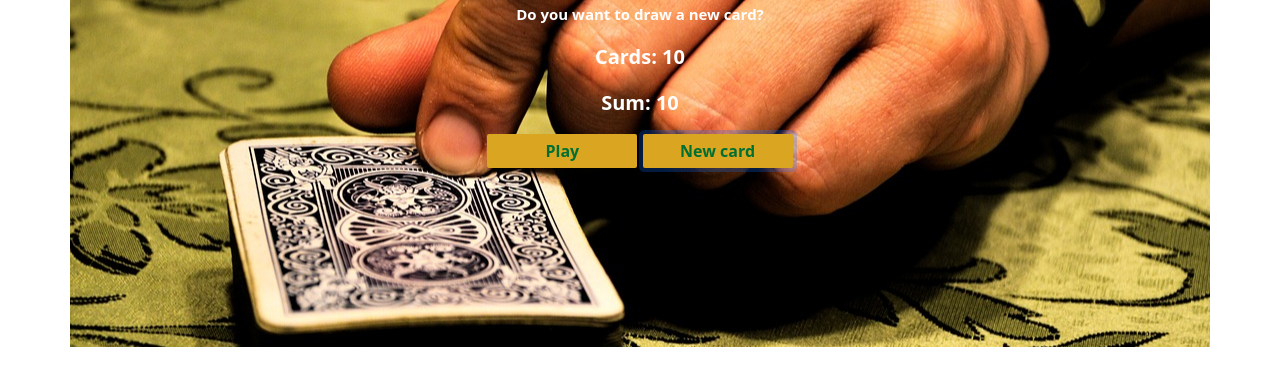
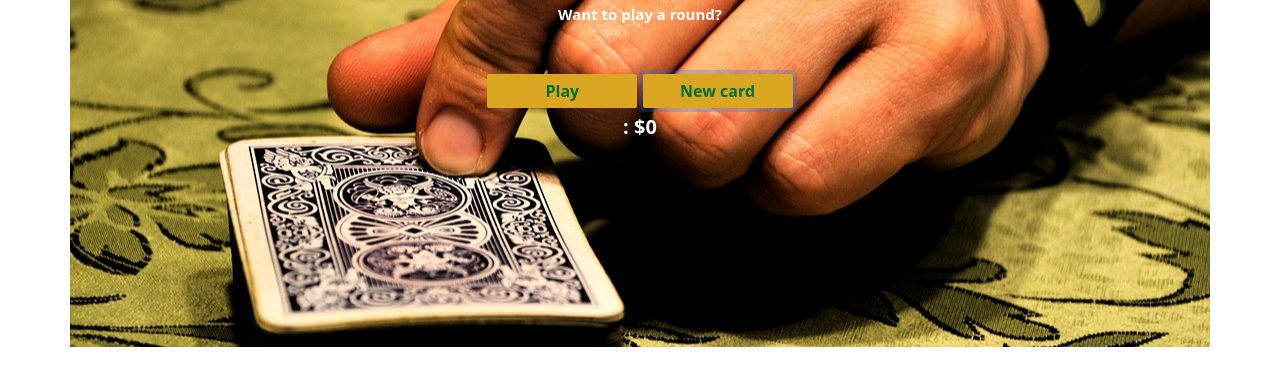
Before and after one commit to Balazs9/blackjack, a plain HTML site: page index.html in a window 1280 px wide. Both pictures are taken after a click on the button "New card". Shown: the part 53-438 px from the top of the page. Drawn offline with nearby package versions, Linux system fonts and the light colour scheme.

Commit message:
added player name

```diff
--- a/index.html
+++ b/index.html
@@ -21,6 +21,7 @@
             <p id="sumcard"></p>
             <button onclick="start()" class="btn">Play</button>
             <button onclick="newcard()" class="btn">New card</button>
+            <p id="playername"></p>
         </section>
 
 
--- a/index.js
+++ b/index.js
@@ -7,6 +7,21 @@ let message="";
 let mSg = document.getElementById("msg");
 let sumC = document.getElementById("sumcard");
 let card = document.getElementById("cards");
+
+// let addName = prompt("Please enter your name");
+
+function getPlayer() {
+
+}
+
+let player = {
+    name : " ",
+    chips : 0
+}
+
+
+let playerName = document.getElementById("playername");
+playerName.textContent = player.name + ": $" + player.chips;
 
 function getRandomcard() {
     let number = Math.floor(Math.random() * 13) + 1;
@@ -68,9 +83,12 @@ function play() {
 }
 
 function newcard() {
-    let thirdCard = getRandomcard();
-    sum += thirdCard;
-    cards.push(thirdCard)
-    play();
+    if (isAlive === true && hasBlackJack === false){
+
+        let thirdCard = getRandomcard();
+        sum += thirdCard;
+        cards.push(thirdCard)
+        play();
+    }
 
 }
```
